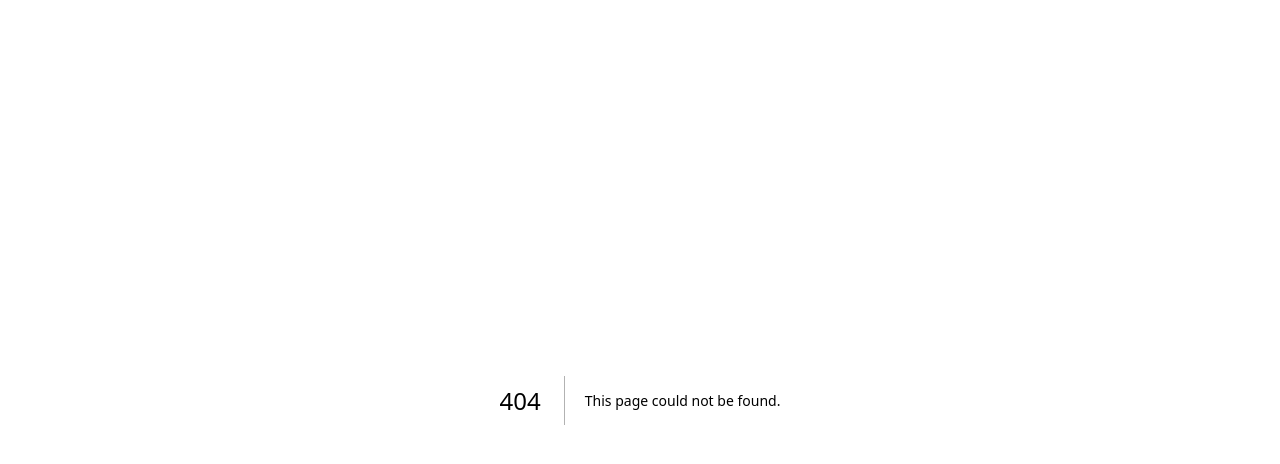
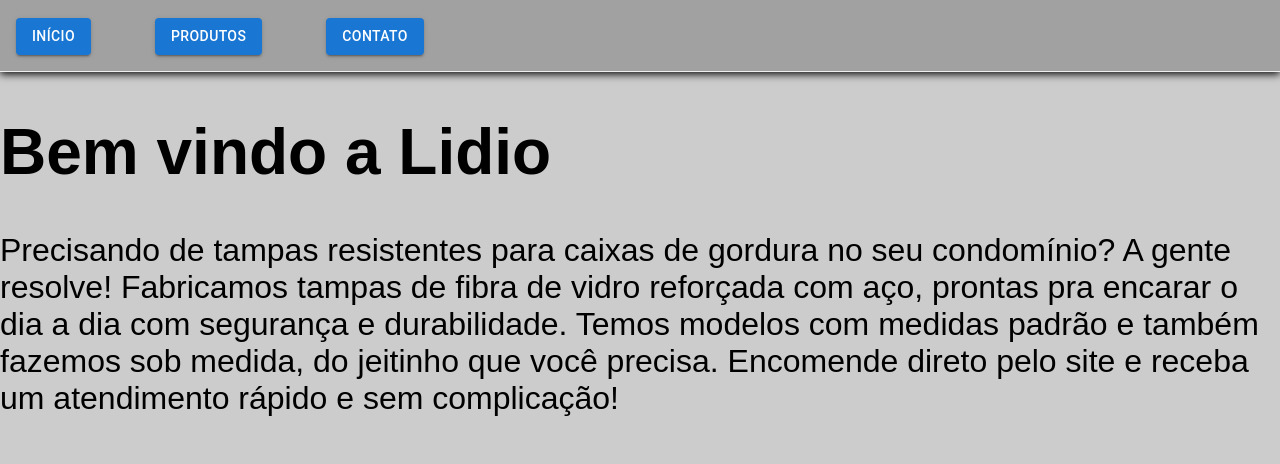
Before and after one commit to mateusmagalhaes22/lidio, a Next.js app: page /pagina-inicial in a window 1280 px wide. Before the commit this address had no page. Shown: the top 464 px of the page. Built offline with nearby package versions, Linux system fonts and the light colour scheme.

Commit message:
texto da pagina inicial e navegacao

```diff
--- /dev/null
+++ b/components/Menu.tsx
@@ -0,0 +1,22 @@
+import Link from 'next/link';
+import React from 'react';
+import Stack from '@mui/material/Stack';
+import Button from '@mui/material/Button';
+
+const Menu: React.FC = () => (
+  <nav>
+    <Stack direction="row" spacing={8} sx={{ p: 2, borderBottom: '1px solid #eee' }}>
+      <Link href="/" passHref>
+        <Button variant="contained" color="primary">Início</Button>
+      </Link>
+      <Link href="/produtos" passHref>
+        <Button variant="contained" color="primary">Produtos</Button>
+      </Link>
+      <Link href="/contato" passHref>
+        <Button variant="contained" color="primary">Contato</Button>
+      </Link>
+    </Stack>
+  </nav>
+);
+
+export default Menu;
--- a/package.json
+++ b/package.json
@@ -19,6 +19,9 @@
   },
   "homepage": "https://github.com/mateusmagalhaes22/lidio#readme",
   "dependencies": {
+    "@emotion/react": "^11.14.0",
+    "@emotion/styled": "^11.14.1",
+    "@mui/material": "^7.2.0",
     "next": "^15.4.4",
     "react": "^19.1.0",
     "react-dom": "^19.1.0"
--- /dev/null
+++ b/pages/_app.tsx
@@ -0,0 +1,15 @@
+
+import '../styles/global.css';
+import type { AppProps } from 'next/app';
+import Menu from '../components/Menu';
+
+function MyApp({ Component, pageProps }: AppProps) {
+  return (
+    <>
+      <Menu />
+      <Component {...pageProps} />
+    </>
+  );
+}
+
+export default MyApp;
--- /dev/null
+++ b/pages/pagina-inicial.tsx
@@ -0,0 +1,15 @@
+import React from 'react';
+
+function PaginaInicial() {
+  return (
+    <div>
+      <h1>Bem vindo a Lidio</h1>
+      <p>Precisando de tampas resistentes para caixas de gordura no seu condomínio? A gente resolve!
+Fabricamos tampas de fibra de vidro reforçada com aço, prontas pra encarar o dia a dia com segurança e durabilidade.
+Temos modelos com medidas padrão e também fazemos sob medida, do jeitinho que você precisa.
+Encomende direto pelo site e receba um atendimento rápido e sem complicação!</p>
+    </div>
+  );
+}
+
+export default PaginaInicial;
--- /dev/null
+++ b/styles/global.css
@@ -0,0 +1,12 @@
+body {
+  background: #cccccc;
+  font-size: 2em;
+  font-family: sans-serif;
+  margin: 0;
+  padding: 0;
+}
+
+nav {
+  background: #a1a1a1;
+  box-shadow: 0 2px 8px rgb(0, 0, 0);
+}
```
Also changed, not shown: pages/contato.tsx (added, +14 -0 lines), pages/index.tsx (+3 -6 lines), pages/produtos.tsx (added, +14 -0 lines), 1 other file (tests, documents, lock files or other folders).
